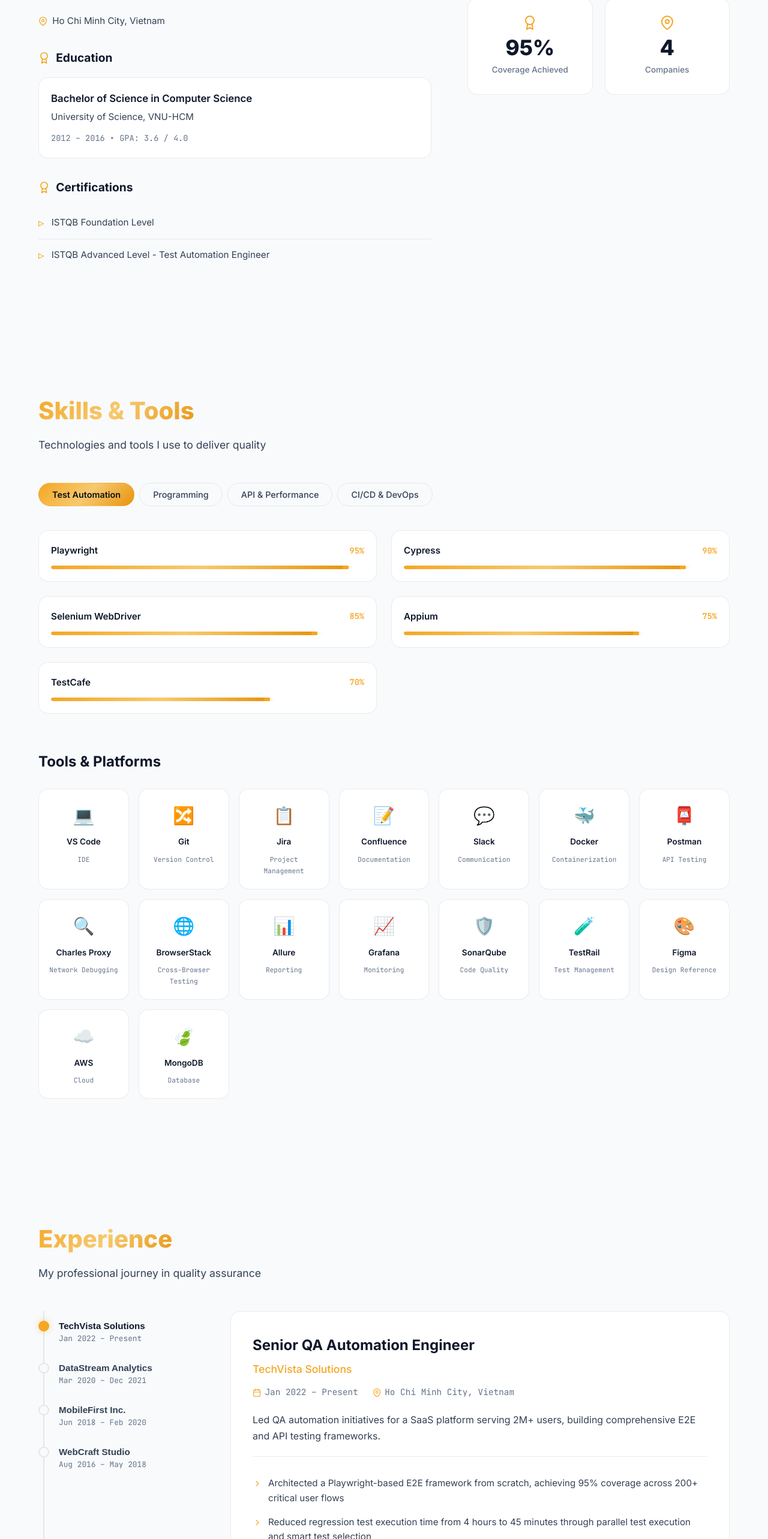
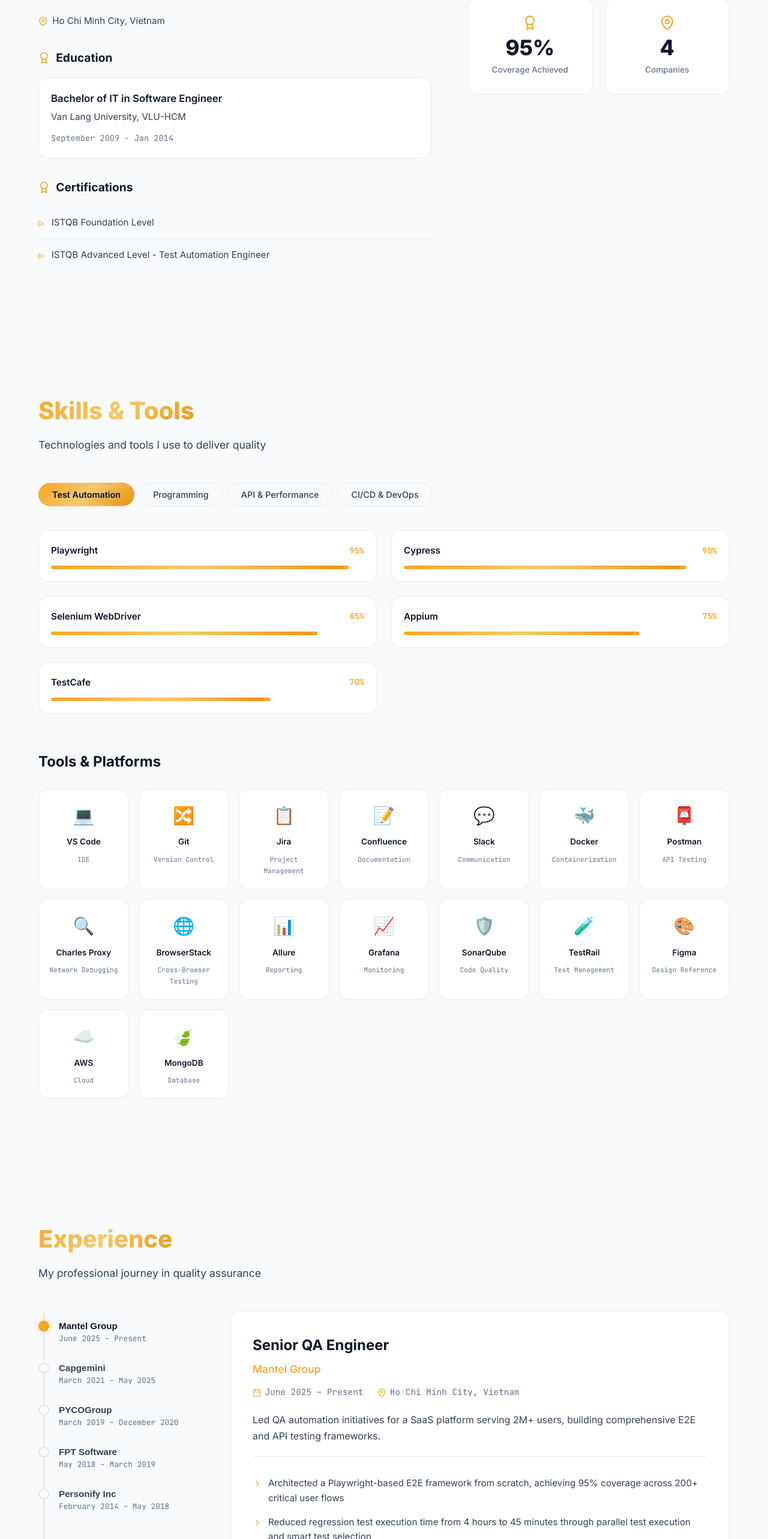
Before and after one commit to longk15t/my-resume, a React (Vite) app: page / in a window 1280 px wide. Shown: the part 1237-3803 px from the top of the page at 60% size. Built offline with nearby package versions, Linux system fonts and the light colour scheme.

Commit message:
feat: update information

```diff
--- a/src/components/About.tsx
+++ b/src/components/About.tsx
@@ -49,7 +49,7 @@
               <div className="about__edu-card">
                 <h4>{education.degree}</h4>
                 <p>{education.university}</p>
-                <span className="about__edu-meta">{education.year} • GPA: {education.gpa}</span>
+                <span className="about__edu-meta">{education.year}</span>
               </div>
             </div>
 
--- a/src/data/resumeData.ts
+++ b/src/data/resumeData.ts
@@ -45,9 +45,9 @@
 export const experiences: Experience[] = [
   {
     id: 1,
-    company: 'TechVista Solutions',
-    role: 'Senior QA Automation Engineer',
-    duration: 'Jan 2022 – Present',
+    company: 'Mantel Group',
+    role: 'Senior QA Engineer',
+    duration: 'June 2025 – Present',
     location: 'Ho Chi Minh City, Vietnam',
     description: 'Led QA automation initiatives for a SaaS platform serving 2M+ users, building comprehensive E2E and API testing frameworks.',
     highlights: [
@@ -61,10 +61,26 @@
   },
   {
     id: 2,
-    company: 'DataStream Analytics',
-    role: 'QA Automation Engineer',
-    duration: 'Mar 2020 – Dec 2021',
-    location: 'Singapore (Remote)',
+    company: 'Capgemini',
+    role: 'Senior Consultant',
+    duration: 'March 2021 – May 2025',
+    location: 'Ho Chi Minh City, Vietnam',
+    description: 'Led QA automation initiatives for a SaaS platform serving 2M+ users, building comprehensive E2E and API testing frameworks.',
+    highlights: [
+      'Architected a Playwright-based E2E framework from scratch, achieving 95% coverage across 200+ critical user flows',
+      'Reduced regression test execution time from 4 hours to 45 minutes through parallel test execution and smart test selection',
+      'Implemented visual regression testing with Percy, catching 150+ UI bugs before production release',
+      'Mentored a team of 5 junior QA engineers, establishing coding standards and review processes',
+      'Integrated automated tests into CI/CD pipeline using GitHub Actions, reducing release cycle from 2 weeks to 3 days',
+    ],
+    technologies: ['Playwright', 'TypeScript', 'GitHub Actions', 'Percy', 'Jest', 'Docker', 'AWS'],
+  },
+  {
+    id: 3,
+    company: 'PYCOGroup',
+    role: 'Senior Automation Engineer',
+    duration: 'March 2019 – December 2020',
+    location: 'Ho Chi Minh City, Vietnam',
     description: 'Built and maintained test automation suites for a real-time data analytics platform handling 50M+ events daily.',
     highlights: [
       'Developed Cypress-based testing framework for React/Next.js web application with 85% code coverage',
@@ -76,10 +92,10 @@
     technologies: ['Cypress', 'TypeScript', 'Supertest', 'k6', 'Cucumber.js', 'Jenkins', 'PostgreSQL'],
   },
   {
-    id: 3,
-    company: 'MobileFirst Inc.',
-    role: 'QA Engineer',
-    duration: 'Jun 2018 – Feb 2020',
+    id: 4,
+    company: 'FPT Software',
+    role: 'Automation Test Engineer',
+    duration: 'May 2018 – March 2019',
     location: 'Ho Chi Minh City, Vietnam',
     description: 'Managed quality assurance for cross-platform mobile applications used by 500K+ active users.',
     highlights: [
@@ -92,11 +108,11 @@
     technologies: ['Appium', 'Selenium', 'Java', 'TestNG', 'GitLab CI', 'Postman', 'Jira'],
   },
   {
-    id: 4,
-    company: 'WebCraft Studio',
+    id: 5,
+    company: 'Personify Inc',
     role: 'Junior QA Engineer',
-    duration: 'Aug 2016 – May 2018',
-    location: 'Da Nang, Vietnam',
+    duration: 'February 2014 – May 2018',
+    location: 'Ho Chi Minh City, Vietnam',
     description: 'Started QA career performing manual and exploratory testing for e-commerce web applications.',
     highlights: [
       'Executed 1000+ manual test cases across 3 concurrent projects',
@@ -243,8 +259,8 @@
 ];
 
 export const education = {
-  degree: 'Bachelor of Science in Computer Science',
-  university: 'University of Science, VNU-HCM',
-  year: '2012 – 2016',
-  gpa: '3.6 / 4.0',
+  degree: 'Bachelor of IT in Software Engineer',
+  university: 'Van Lang University, VLU-HCM',
+  year: 'September 2009 - Jan 2014',
+  gpa: 'N/A',
 };
--- a/src/utils/pdfGenerator.ts
+++ b/src/utils/pdfGenerator.ts
@@ -129,7 +129,7 @@
   y += 5;
   doc.setFont('helvetica', 'normal');
   doc.setTextColor(80, 80, 80);
-  doc.text(`${education.university} | ${education.year} | GPA: ${education.gpa}`, margin, y);
+  doc.text(`${education.university} | ${education.year}`, margin, y);
   y += 10;
 
   // Certifications
```
